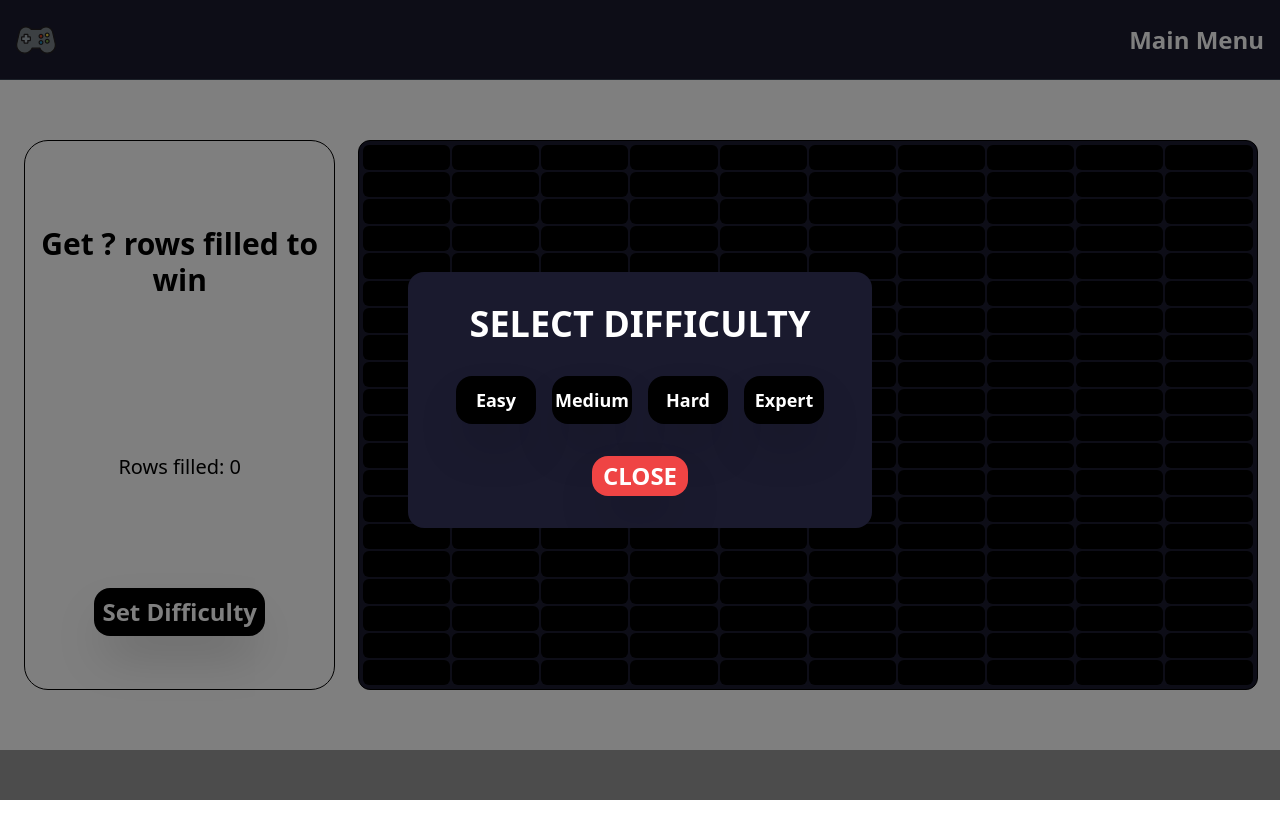
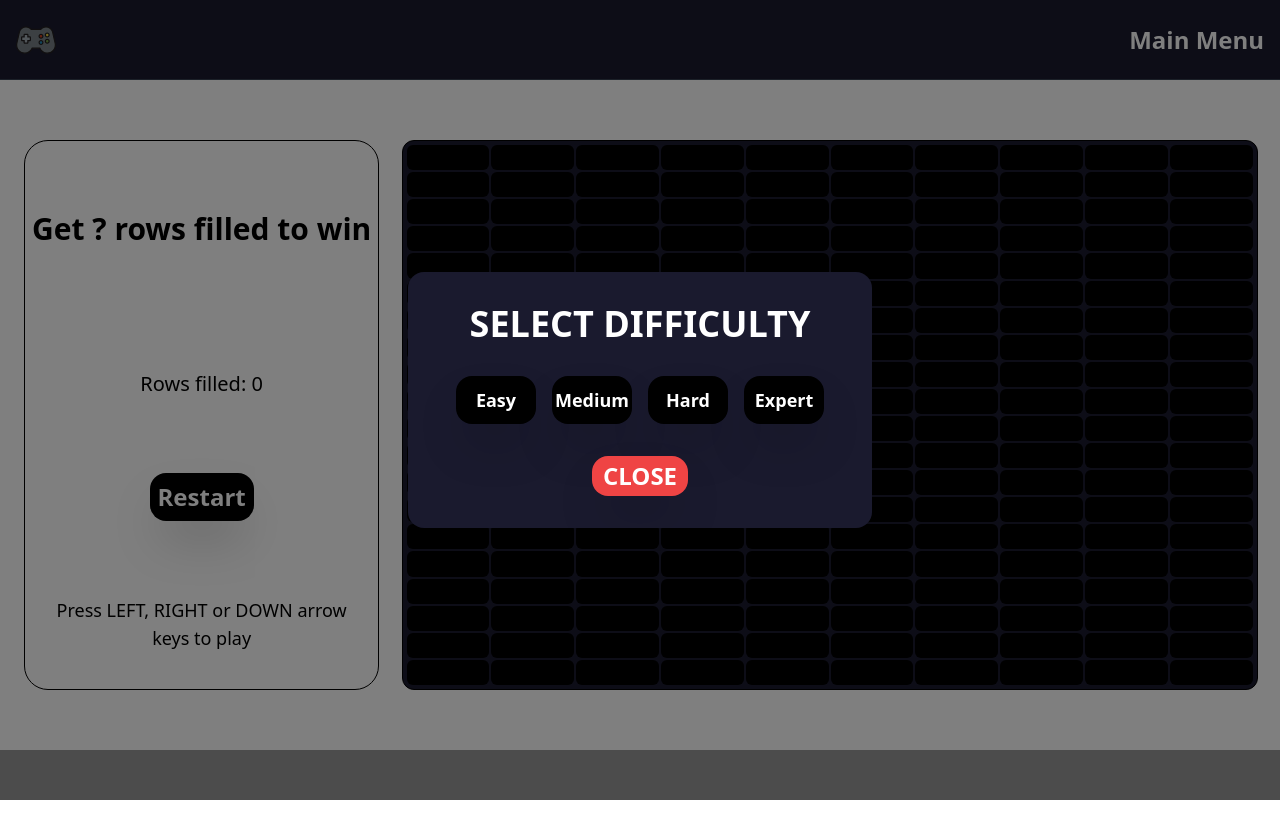
Before and after one commit to Yalilix/GameHub, a React (Vite) app: page /#/tetro in a window 1280 px wide. Shown: the top 838 px of the page. Built offline with nearby package versions, Linux system fonts and the light colour scheme.

Commit message:
fixed the missing keys in each page, and adjusted the styling for tetro left info box

```diff
--- a/src/CommonPages/Home.jsx
+++ b/src/CommonPages/Home.jsx
@@ -32,15 +32,13 @@ const Home = () => {
           <div className="flex justify-center text-black rounded-md gap-6 w-3/4 flex-wrap pt-8 pb-8 flex-grow mt-16">
             {images.map((image, y) => {
               return (
-                <>
-                  <div key={y} className="row">
+                <div key={`key-${y}`} className="row">
                   <IconCard
                     image={image}
                     text={games[y]}
                     path={games[y].toLowerCase()}
                   />
                 </div>
-                </>
               );
             })}
           </div>
--- a/src/components/ActionButton.jsx
+++ b/src/components/ActionButton.jsx
@@ -1,7 +1,7 @@
-export const ActionButton = ({ onClick, text }) => {
+export const ActionButton = ({ onClick, text, color }) => {
   return (
     <button
-      className="bg-black text-white hover:bg-white hover:border hover:border-black hover:text-black w-fit p-2 font-semibold rounded-2xl gap-2 md:text-2xl sm:text-lg text-xs shadow-2xl h-10"
+      className={`text-2xl font-bold text-center text-black bg-black rounded-full shadow-2xl size-10 ${color}`}
       onClick={onClick}
     >
       {text}
--- a/src/components/Modal.jsx
+++ b/src/components/Modal.jsx
@@ -26,7 +26,7 @@ const Modal = ({ setFail, text, children }) => {
       }`}
     >
       <div
-        className={`bg-deepNavy text-white p-8 rounded-2xl transition-transform duration-1000 flex-col flex items-center gap-4 ${
+        className={`bg-deepNavy text-white p-8 rounded-2xl transition-transform duration-1000 flex-col flex items-center justify-center gap-4 ${
           visible ? 'scale-100' : 'scale-0'
         }`}
       >
--- a/src/games/2048/TwentyFourthyEight.jsx
+++ b/src/games/2048/TwentyFourthyEight.jsx
@@ -295,21 +295,17 @@ function TwentyFourthyEight() {
           tabIndex={0}
         >
           <div className="parent">
-            {board.map((col) => {
+            {board.map((col, y) => {
               return (
-                <>
-                  <div className="flex-col">
-                    {col.map((row) => {
+                <div key={y} className="flex-col">
+                  {col.map((row, x) => {
                     return (
-                        <>
-                          <div className="block" data-value={row}>
+                      <div key={x} className="block" data-value={row}>
                         {row}
                       </div>
-                        </>
                     );
                   })}
                 </div>
-                </>
               );
             })}
           </div>
--- a/src/games/Tetro/Tetro.jsx
+++ b/src/games/Tetro/Tetro.jsx
@@ -268,31 +268,35 @@ export const Tetro = () => {
         <Modal setFail={null} text={'Select Difficulty'}>
           <DifficultyPicker setFn={setDifficulty} />
           <button
-            className="bg-red-500 text-white hover:bg-red-700 hover:border w-24 font-semibold rounded-2xl gap-2 md:text-2xl sm:text-lg text-xs shadow-2xl h-10"
+            className="w-24 h-10 gap-2 text-xs font-semibold text-white bg-red-500 shadow-2xl hover:bg-red-700 hover:border rounded-2xl md:text-2xl sm:text-lg"
             onClick={() => setDifficulty('Easy')}
           >
             CLOSE
           </button>
         </Modal>
       )}
-      <div className="tetro-view flex flex-col items-center justify-around ml-6 pt-8 pl-1 pr-1 border border-black rounded-3xl w-1/3">
-        <span className="font-semibold sm:text-3xl text-2xl text-center">
+      <div className="flex flex-col items-center justify-around w-2/5 pt-8 pl-1 pr-1 ml-6 border border-black tetro-view rounded-3xl">
+        <span className="text-2xl font-semibold text-center sm:text-3xl">
           Get {difficulty === null ? '?' : getRules()} rows filled to win
         </span>
-        <span className="sm:text-xl text-base mt-12 text-center">
+        <span className="mt-12 text-base text-center sm:text-xl">
           Rows filled: {rowsFilled}
         </span>
         <button
-          className="bg-black text-white hover:bg-white hover:border hover:border-black hover:text-black w-fit p-2 font-semibold rounded-2xl gap-2 md:text-2xl sm:text-lg text-xs shadow-2xl"
+          className="h-8 gap-2 p-2 text-xs font-semibold text-white bg-black shadow-2xl sm:h-10 md:h-12 hover:bg-white hover:border hover:border-black hover:text-black w-fit rounded-2xl md:text-2xl sm:text-lg"
           onClick={() => setDifficulty(null)}
         >
-          Set Difficulty
+          Restart
         </button>
-        {isMobile && (
-          <div className="flex justify-center flex-wrap gap-1">
-            <ActionButton onClick={moveLeft} text="Left" />
-            <ActionButton onClick={moveRight} text="Right" />
-            <ActionButton onClick={moveDown} text="Down" />
+        {isMobile ? (
+          <div className="flex flex-wrap justify-center gap-1 p-2 border border-gray-500 rounded-full shadow-xl bg-deepNavy">
+            <ActionButton onClick={moveLeft} text="←" color={'bg-red-500'} />
+            <ActionButton onClick={moveRight} text="→" color={'bg-blue-500'} />
+            <ActionButton onClick={moveDown} text="↓" color={'bg-green-500'} />
+          </div>
+        ) : (
+          <div className="flex flex-wrap justify-center gap-1 ml-2 mr-2 text-lg text-center">
+            <span>Press LEFT, RIGHT or DOWN arrow keys to play</span>
           </div>
         )}
       </div>
--- a/src/games/Tictactoe/TicTacToe.jsx
+++ b/src/games/Tictactoe/TicTacToe.jsx
@@ -127,12 +127,11 @@ const TicTacToe = () => {
           <div className="bg-slate-500 md:p-4 sm:p-2 p-1 rounded-2xl">
             {board.map((row, y) => {
               return (
-                <>
-                  <div className="row rounded-md">
+                <div key={y} className="row rounded-md">
                   {row.map((value, x) => {
                     return (
-                        <>
                       <button
+                        key={x}
                         className={`${setColour(
                           x,
                           y
@@ -141,11 +140,9 @@ const TicTacToe = () => {
                       >
                         {value}
                       </button>
-                        </>
                     );
                   })}
                 </div>
-                </>
               );
             })}
           </div>
```
Also changed, not shown: src/games/Slido/Slido.jsx (+3 -5 lines). Lines whose indentation alone changed are shown as unchanged.
